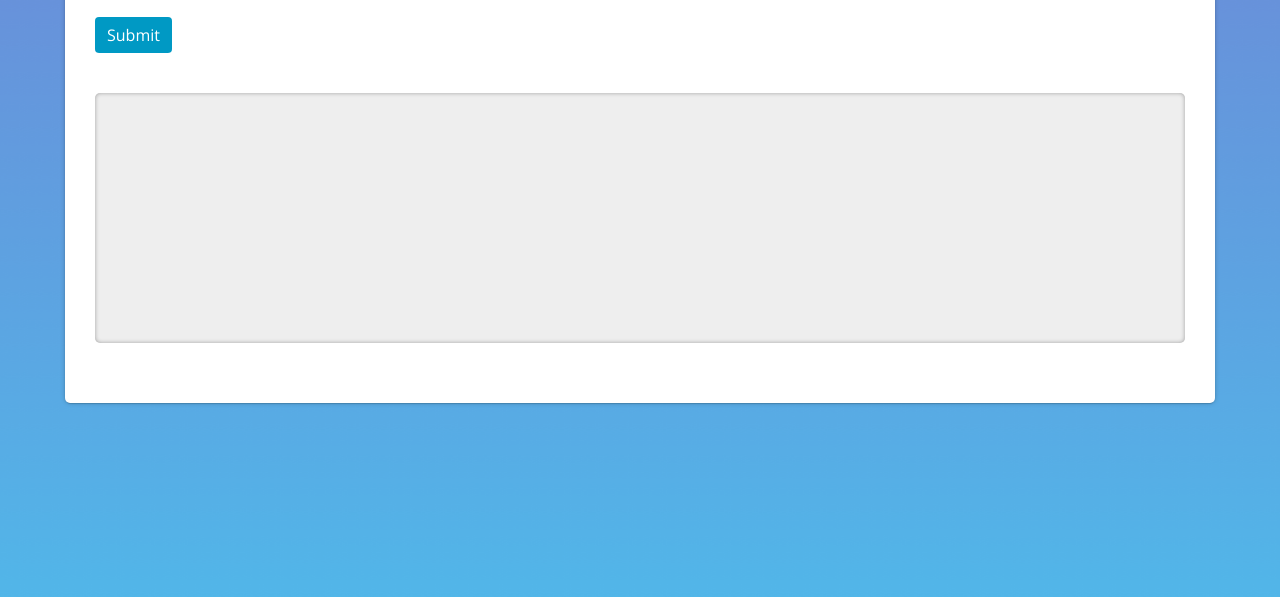
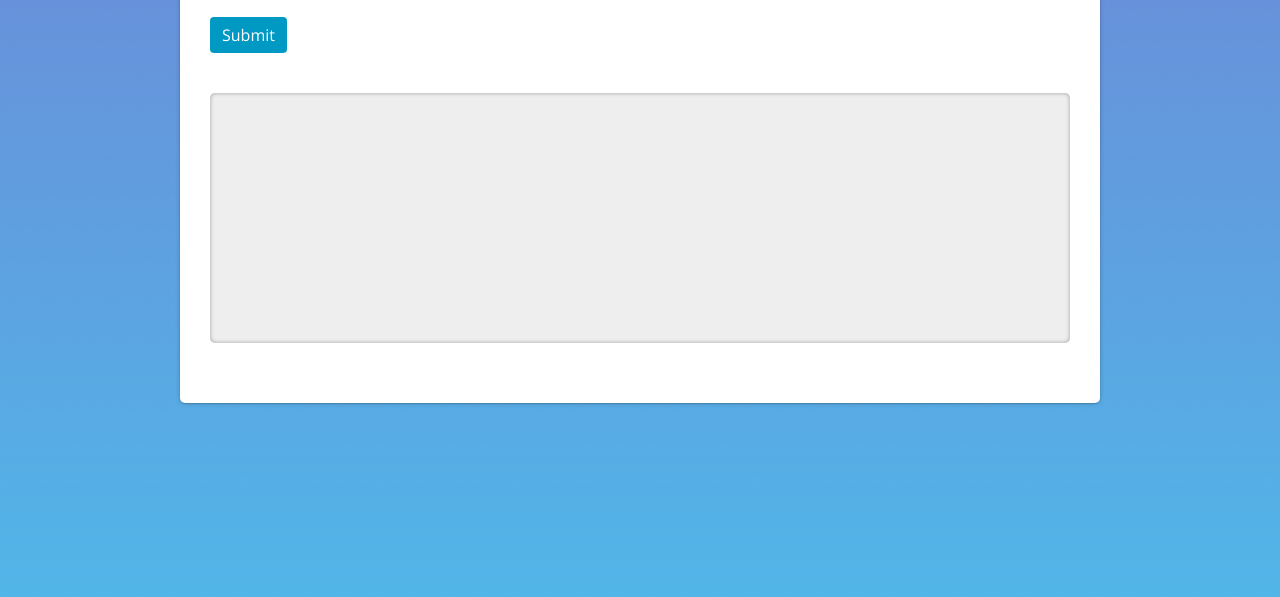
Before and after one commit to syedsadath21/wordpress, a plain HTML site: page index.html in a window 1280 px wide. Shown: the part 203-800 px from the top of the page. Drawn offline with nearby package versions, Linux system fonts and the light colour scheme.

Commit message:
Update style.css
css changes

```diff
--- a/style.css
+++ b/style.css
@@ -126,7 +126,9 @@ body{
   padding: 35px 30px 20px;
   border-radius: 5px;
   box-shadow: 0 0px 2px 0 rgba(0,0,0,.14), 0 3px 1px -2px rgba(0,0,0,.12), 0 0px 5px 0 rgba(0,0,0,.2);
-  flex: auto;
+  flex: initial;
+  width: 80% !important;
+  margin: 0 auto;
 }
 .col-right{
     margin: 10px 0px 30px;
```
